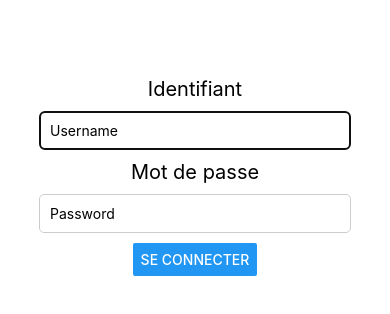
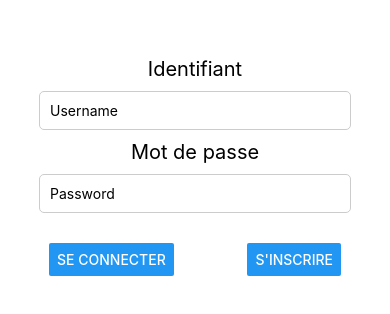
Before and after one commit to fabien5525/IPSSI_REACT_NATIVE_BAPTISTE, a React Native app in the folder client/: screen / in a window 390 px wide. Shown: the part 246-560 px from the top of the page. Built offline with nearby package versions, Linux system fonts and the light colour scheme.

Commit message:
Inscription + Connexion

```diff
--- a/client/App.js
+++ b/client/App.js
@@ -8,11 +8,30 @@ import Jeux from './Page/Jeux';
 import InventaireUtilisateur from './Page/InventaireUtilisateur';
 import HistoriquePartie from './Page/HistoriquePartie';
 import { useState } from 'react';
+import Connexion from './Page/Connexion';
+import Inscription from './Page/Inscription';
 
 
 
 const Tab = createBottomTabNavigator();
 const Stack = createStackNavigator();
+
+const PageInscrisptionConnexion = () => {
+  return(
+  <Stack.Navigator
+
+  >
+    <Stack.Screen name="Connexion" component={Connexion} initialParams={Connexion}
+                options={{
+                  headerShown: false,
+                }}
+    />
+    <Stack.Screen name="Inscription" component={Inscription}
+                    options={{
+                      headerShown: false,
+                    }}/>
+  </Stack.Navigator>)
+}
 
 const PagePrincipale = () => {
 
@@ -53,7 +72,6 @@ const PagePrincipale = () => {
   const Option = () => {
     return (
       <Stack.Navigator
-
       >
         <Stack.Screen name="Option" component={OptionUtilisateur} />
         <Stack.Screen name="Historique" component={HistoriquePartie} />
@@ -61,54 +79,22 @@ const PagePrincipale = () => {
     );
   };
 export default function App() {
-  const [showModal, setShowModal] = useState(true); // State to control the visibility of the modal
-
-  const [username, setUsername] = useState('');
-  const [password, setPassword] = useState('');
-  // Function to toggle the modal
-  const VerificationLogin = () => {
-    fetch('http://5525.fr:19001/login', {
-      method: 'POST',
-      headers: {
-        'Content-Type': 'application/json',
-      },
-      body: JSON.stringify({ username: username, password: password }),
-    })
-    .then((response) => {
-      const json = response.json();
-      if(response.status == 200) {
-        console.log(json);
-      setShowModal(false);
-      } else {
-        alert('Identifiant ou mot de passe incorrect')
-      }
-    })
-  };
+  const [isLoggedIn, setIsLoggedIn] = useState(false);
 
   return (
     <NavigationContainer>
-      {showModal ? (
-        <Modal visible={showModal} animationType="slide">
-          <View style={styles.modalContainer}>
-            <Text style={styles.modalText}>Identifiant</Text>
-            <TextInput
-            placeholder="Username"
-            style={styles.modalInput}
-            onChangeText={(text) => setUsername(text)}
+      {isLoggedIn ? (
+        <PagePrincipale />
+      ) : (
+        <Stack.Navigator >
+          <Stack.Screen
+            options={{
+              headerShown: false,
+            }}
+            name="InscriptionConnexion"
+            component={PageInscrisptionConnexion}
           />
-
-            <Text style={styles.modalText}>Mot de passe</Text>
-            <TextInput
-            placeholder="Password"
-            style={styles.modalInput}
-            onChangeText={(text) => setPassword(text)}
-            />
-
-            <Button title="Se connecter" style={styles.modalButton} onPress={() => VerificationLogin()}/>
-          </View>
-        </Modal>
-      ) : (
-        <PagePrincipale />
+        </Stack.Navigator>
       )}
     </NavigationContainer>
   );
--- /dev/null
+++ b/client/Page/Connexion.js
@@ -0,0 +1,92 @@
+import { StyleSheet, Text, View, Image,Modal,Button,TextInput} from 'react-native';
+
+import { useState } from 'react';
+
+export default function Connexion({navigation}) {
+
+    const [username, setUsername] = useState('');
+    const [password, setPassword] = useState('');
+
+    const VerificationLogin = () => {
+        fetch('http://5525.fr:19001/login', {
+          method: 'POST',
+          headers: {
+            'Content-Type': 'application/json',
+          },
+          body: JSON.stringify({ username: username, password: password }),
+        })
+        .then((response) => {
+          const json = response.json();
+          if(response.status == 200) {
+            console.log(json);
+          setShowModal(false);
+          } else {
+            alert('Identifiant ou mot de passe incorrect')
+          }
+        })
+      };
+
+      const handleGoToInscription = () => {
+        navigation.navigate('Inscription')
+    }
+
+
+
+    return(
+        <View style={styles.modalContainer}>
+        <Text style={styles.modalText}>Identifiant</Text>
+        <TextInput
+        placeholder="Username"
+        style={styles.modalInput}
+        onChangeText={(text) => setUsername(text)}
+        />
+
+        <Text style={styles.modalText}>Mot de passe</Text>
+        <TextInput
+        placeholder="Password"
+        style={styles.modalInput}
+        onChangeText={(text) => setPassword(text)}
+        />
+        <View style={styles.LesBoutons}>
+        <Button title="Se connecter" style={styles.modalButton} onPress={() => VerificationLogin()}/>
+        <Button title="S'inscrire" style={styles.modalButton} onPress={() => handleGoToInscription()}/>
+        </View>
+      </View>
+    )
+}
+
+const styles = StyleSheet.create({
+    container: {
+      flex: 1,
+      backgroundColor: '#fff',
+      alignItems: 'center',
+      justifyContent: 'center',
+    },
+    modalContainer: {
+      flex: 1,
+      backgroundColor: '#fff',
+      alignItems: 'center',
+      justifyContent: 'center',
+    },
+    modalText: {
+      fontSize: 20,
+      marginBottom: 10,
+    },
+    modalInput: {
+      borderWidth: 1,
+      borderColor: '#ccc',
+      padding: 10,
+      marginBottom: 10,
+      width: '80%',
+      borderRadius: 5,
+    },
+    LesBoutons: {
+        flexDirection: 'row',
+        alignItems: 'center',
+        justifyContent : 'space-between',
+        width: '80%',
+        padding: 10,
+        borderRadius: 10,
+        margin : 10,
+        },
+  });
--- /dev/null
+++ b/client/Page/Inscription.js
@@ -0,0 +1,184 @@
+import { StyleSheet, Text, View, Image,Modal,Button,TextInput, FlatList,Pressable} from 'react-native';
+import { useState } from 'react';
+
+export default function Inscription({navigation}) {
+
+    const [username, setUsername] = useState('');
+    const [password, setPassword] = useState('');
+
+    const [passwordConfirm, setPasswordConfirm] = useState('');
+
+    const [email, setEmail] = useState('');
+    const [image, setImage] = useState('https://picsum.photos/200/300');
+    const [selectedImageId, setSelectedImageId] = useState(null);
+
+    const [Touteimage, setTouteImage] = useState([
+        {
+            id: 1,
+            image: 'https://picsum.photos/200/300',
+        },
+        {
+            id: 2,
+            image: 'https://picsum.photos/200/400',
+        },
+        {
+            id: 3,
+            image: 'https://picsum.photos/200/500',
+        },
+        {
+            id: 4,
+            image: 'https://picsum.photos/200/500',
+        },
+        {
+            id: 5,
+            image: 'https://picsum.photos/200/500',
+        },        {
+            id: 6,
+            image: 'https://picsum.photos/200/500',
+        },        {
+            id: 7,
+            image: 'https://picsum.photos/200/500',
+        },        {
+            id: 8,
+            image: 'https://picsum.photos/200/500',
+        },
+    ]);
+
+    const GoToConnexion = () => {
+        navigation.navigate('Connexion')
+    }
+
+    const handleImage = (item) => {
+        setSelectedImageId(item.id);
+        }
+    const renderDisplayImage = ({ item }) => {
+        return(
+            <Pressable onPress={() => handleImage(item)}>
+              <Image source={{ uri: item.image }}
+                style={[
+                    styles.thumbnailImage,
+                    selectedImageId === item.id && styles.highlightedImage,
+                  ]} />
+          </Pressable>
+        )
+    }
+
+    const VerificationInsciption = () => {
+        fetch('http://5525.fr:19001/register', {
+            method: 'POST',
+            headers: {
+                'Content-Type': 'application/json',
+            },
+            body: JSON.stringify({ username: username, password: password, email: email, image: image }),
+        })
+        .then((response) => {
+            console.log(response)
+            return response.json();
+          })
+          .then((data) => {
+            // Traiter les données de la réponse
+            console.log(data.data.error);
+          })
+          .catch((error) => {
+            // Gérer les erreurs
+            console.error(error);
+          });
+    }
+
+return (
+    <View style={styles.container}>
+
+        <Text style={styles.modalText}>Identifiant</Text>
+        <TextInput
+        placeholder="Username"
+        style={styles.modalInput}
+        onChangeText={(text) => setUsername(text)}
+         />
+
+        <Text style={styles.modalText}>Mot de passe </Text>
+        <TextInput
+        placeholder="password"
+        style={styles.modalInput}
+        onChangeText={(text) => setPassword(text)}
+        />
+        <Text style={styles.modalText}>Confirmation mot de passe</Text>
+        <TextInput
+         placeholder="password"
+         style={styles.modalInput}
+        onChangeText={(text) => setPasswordConfirm(text)}
+          />
+
+        <Text style={styles.modalText}>E-mail</Text>
+        <TextInput
+        placeholder="email"
+        style={styles.modalInput}
+        onChangeText={(text) => setEmail(text)}
+        />
+
+        <View  style={styles.bloc}>
+        <Text style={styles.modalText}>Image de profile</Text>
+        <FlatList
+                horizontal={true}
+              data={Touteimage}
+              renderItem={renderDisplayImage}
+              keyExtractor={(item) => item.id.toString()}/>
+        </View>
+
+        <View style={styles.LesBoutons}>
+        <Button title="Se connecter" style={styles.modalButton} onPress={() => GoToConnexion()}/>
+        <Button title="S'inscrire" style={styles.modalButton} onPress={() => VerificationInsciption()}/>
+        </View>
+    </View>
+)
+}
+
+
+const styles = StyleSheet.create({
+    container: {
+        flex: 1,
+        backgroundColor: '#fff',
+        alignItems: 'center',
+        justifyContent:'center',
+    },
+
+    modalInput: {
+        borderWidth: 1,
+        borderColor: '#ccc',
+        padding: 10,
+        marginBottom: 10,
+        width: '80%',
+        borderRadius: 5,
+      },
+      modalText: {
+        fontSize: 20,
+        marginBottom: 10,
+      },
+      thumbnailImage: {
+        width: 50,
+        height: 50,
+        borderRadius: 40, // Pour obtenir une image ronde
+        marginRight: 16,
+      },
+
+      LesBoutons: {
+        flexDirection: 'row',
+        alignItems: 'center',
+        justifyContent : 'space-between',
+        width: '80%',
+        padding: 10,
+        borderRadius: 10,
+        margin : 10,
+        },
+        bloc: {
+            alignItems: 'center',
+            maxHeight: 100, // Hauteur minimale nécessaire pour afficher les images de profil
+          },
+          flatListContentContainer: {
+            alignItems: 'flex-start',
+            justifyContent: 'flex-start',
+          },
+          highlightedImage: {
+            borderWidth: 2,
+            borderColor: 'blue',
+          },
+});
```
Lines whose indentation alone changed are shown as unchanged.
